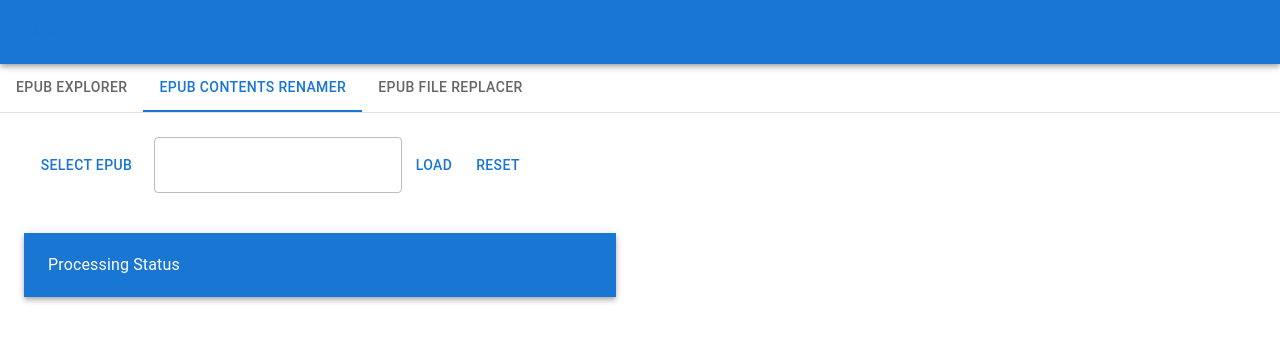
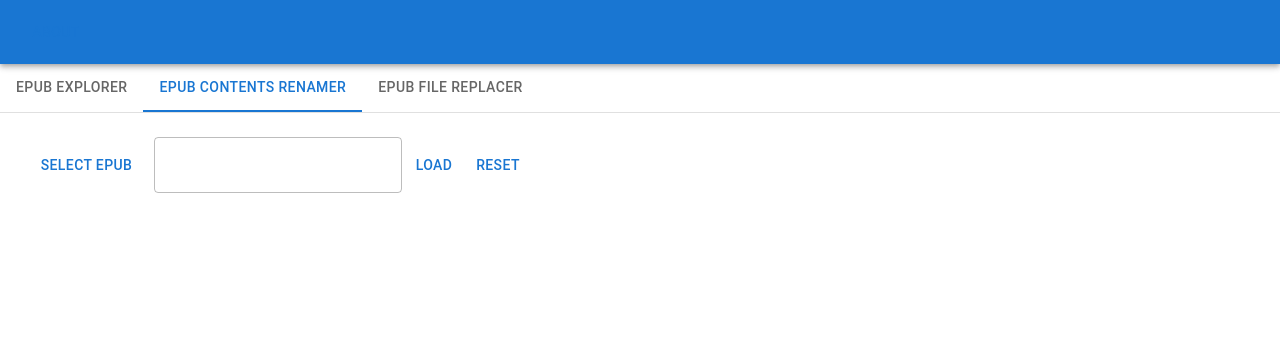
Before and after one commit to fiendmaster-cooley/epub-mangler, a React (Create React App) app: page / in a window 1280 px wide. Both pictures are taken after a click on the tab "EPUB CONTENTS RENAMER". Shown: the top 342 px of the page. Built offline with nearby package versions, Linux system fonts and the light colour scheme.

Commit message:
Refactored back to alertpanel.

```diff
--- a/src/views/EpubRenamer.tsx
+++ b/src/views/EpubRenamer.tsx
@@ -1,4 +1,4 @@
-import { Alert, Box, Button, Grid, TextField, Tooltip } from "@mui/material";
+import { Box, Button, Grid, TextField, Tooltip } from "@mui/material";
 import { JSZipObject } from "jszip";
 import { FC, useCallback, useState } from "react";
 import "../App.css";
@@ -9,8 +9,7 @@ import EpubService from "../components/EpubService";
 import FileReplacer from "../components/FileReplacer";
 import FileUploader from "../components/FileUploader";
 import { useForm } from "react-hook-form";
-import AlertPanel from "../components/AlertPanel";
-import { ReactJSXElement } from "@emotion/react/types/jsx-namespace";
+import AlertSnackbar from "../components/AlertSnackbar";
 
 interface EpubRenamerProps {}
 /**
@@ -24,20 +23,14 @@ const EpubRenamer: FC<EpubRenamerProps> = ({ ...props }) => {
   const [newFileName, setNewFileName] = useState<string>();
   const [generateVisible, setGenerateVisible] = useState<boolean>();
   const [newEpubName, setNewEpubName] = useState<string>();
-  const [statusArray, setStatusArray] = useState<ReactJSXElement[]>([]);
   const { getValues } = useForm();
+  const [epubAlert, setEpubAlert] = useState<EpubAlert>();
 
   const addAlert = useCallback(
     async (status: EpubAlert) => {
-      setStatusArray(
-        statusArray.concat([
-          <Alert title={status.alertTitle} severity={status.severity}>
-            {status.alertMessage}
-          </Alert>,
-        ]),
-      );
+      setEpubAlert(status);
     },
-    [statusArray, setStatusArray],
+    [setEpubAlert],
   );
 
   const onSubmitHandler = useCallback(
@@ -131,8 +124,11 @@ const EpubRenamer: FC<EpubRenamerProps> = ({ ...props }) => {
     setNewFileName(undefined);
     setCurrentZip(undefined);
     setEpubFile(undefined);
-    setStatusArray([]);
   };
+
+  const onCloseAlert = useCallback(() => {
+    setEpubAlert(undefined);
+  }, []);
 
   return (
     <>
@@ -185,8 +181,12 @@ const EpubRenamer: FC<EpubRenamerProps> = ({ ...props }) => {
             </Box>
           </Grid>
         )}
-        <Grid item width={600}>
-          <AlertPanel items={statusArray} />
+        <Grid item>
+          <AlertSnackbar
+            open={!!epubAlert}
+            alert={epubAlert}
+            onCloseAlert={onCloseAlert}
+          />
         </Grid>
       </Grid>
     </>
```
